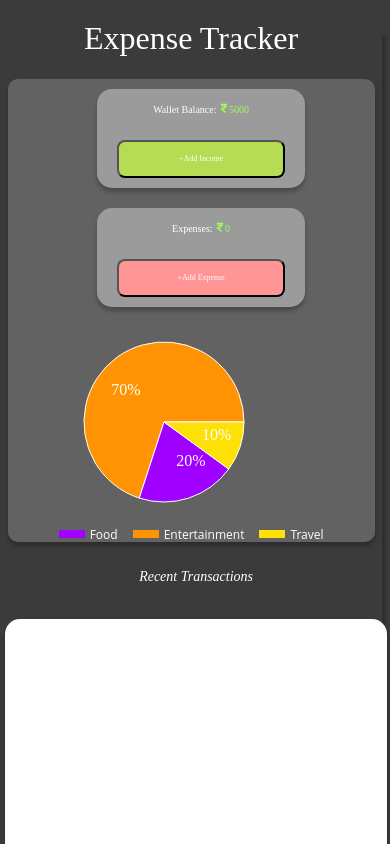
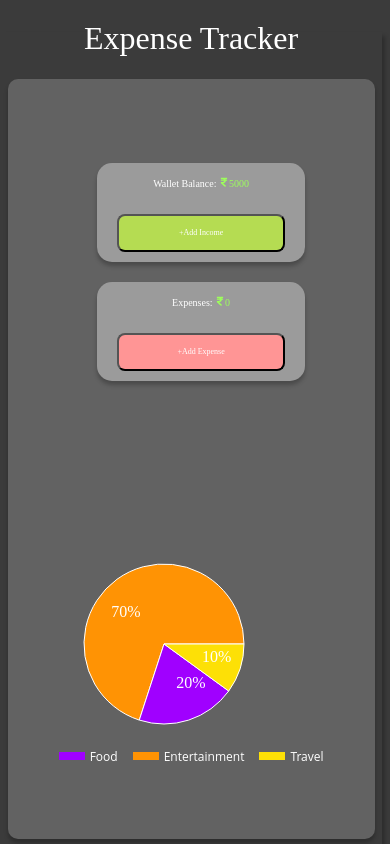
Before and after one commit to NandanMaheta/expense_tracker, a React (Create React App) app: page / in a window 390 px wide. Shown: the top 844 px of the page. Built offline with nearby package versions, Linux system fonts and the light colour scheme.

Commit message:
trying to make the design responsive

```diff
--- a/src/components/Common.module.css
+++ b/src/components/Common.module.css
@@ -213,7 +213,7 @@ body {
 
   @media screen and (max-width: 426px) {
     width: 96%;
-    height: auto;
+    height: 90vh;
     flex-direction: column;
     max-width: 420px;
     align-items: center;
@@ -223,7 +223,7 @@ body {
 
   @media screen and (min-width: 426px) and (max-width: 768px) {
     width: 96%;
-    height: auto;
+    height: 90vh;
     flex-direction: column;
     max-width: 755px;
     align-items: center;
```
